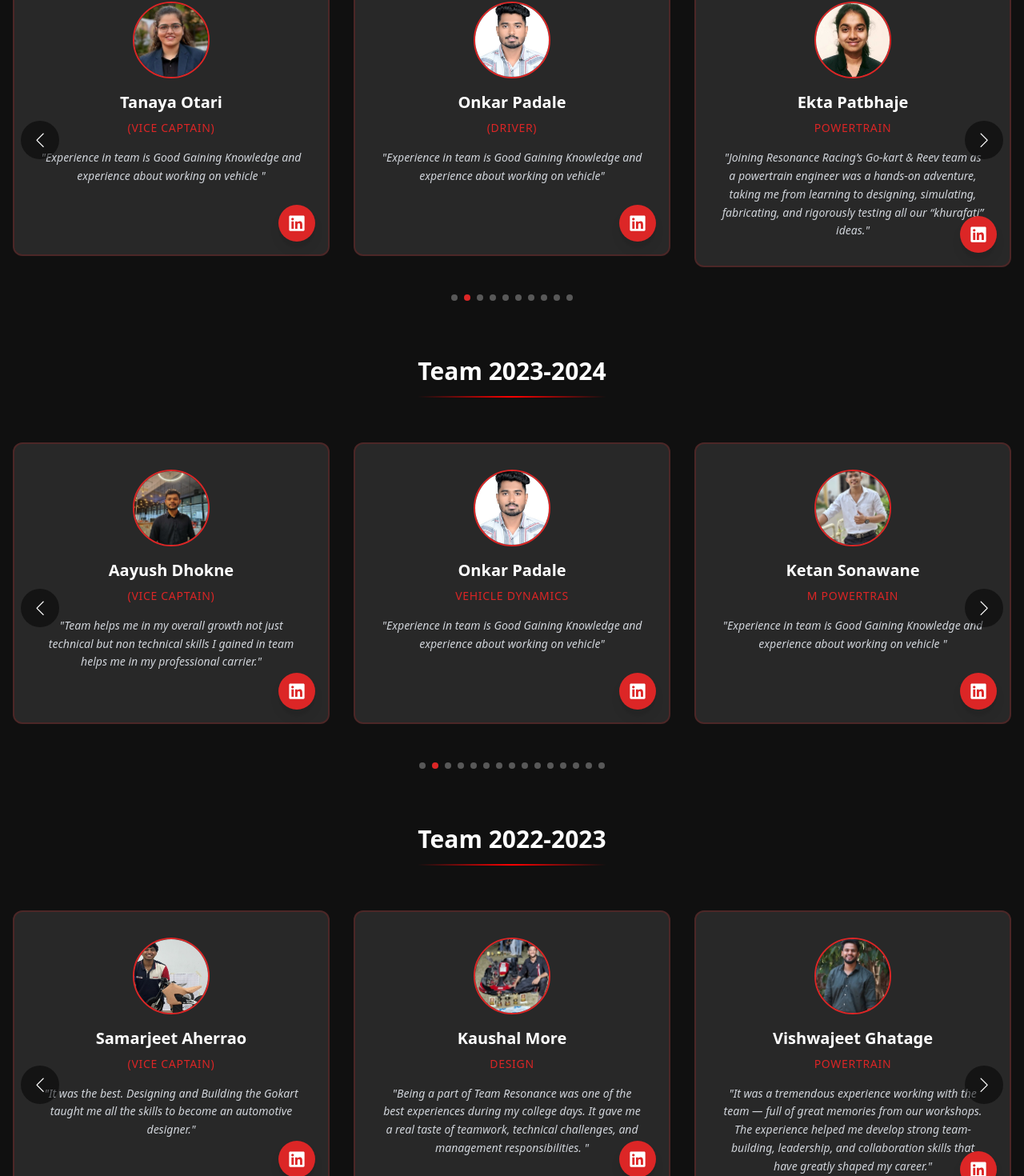
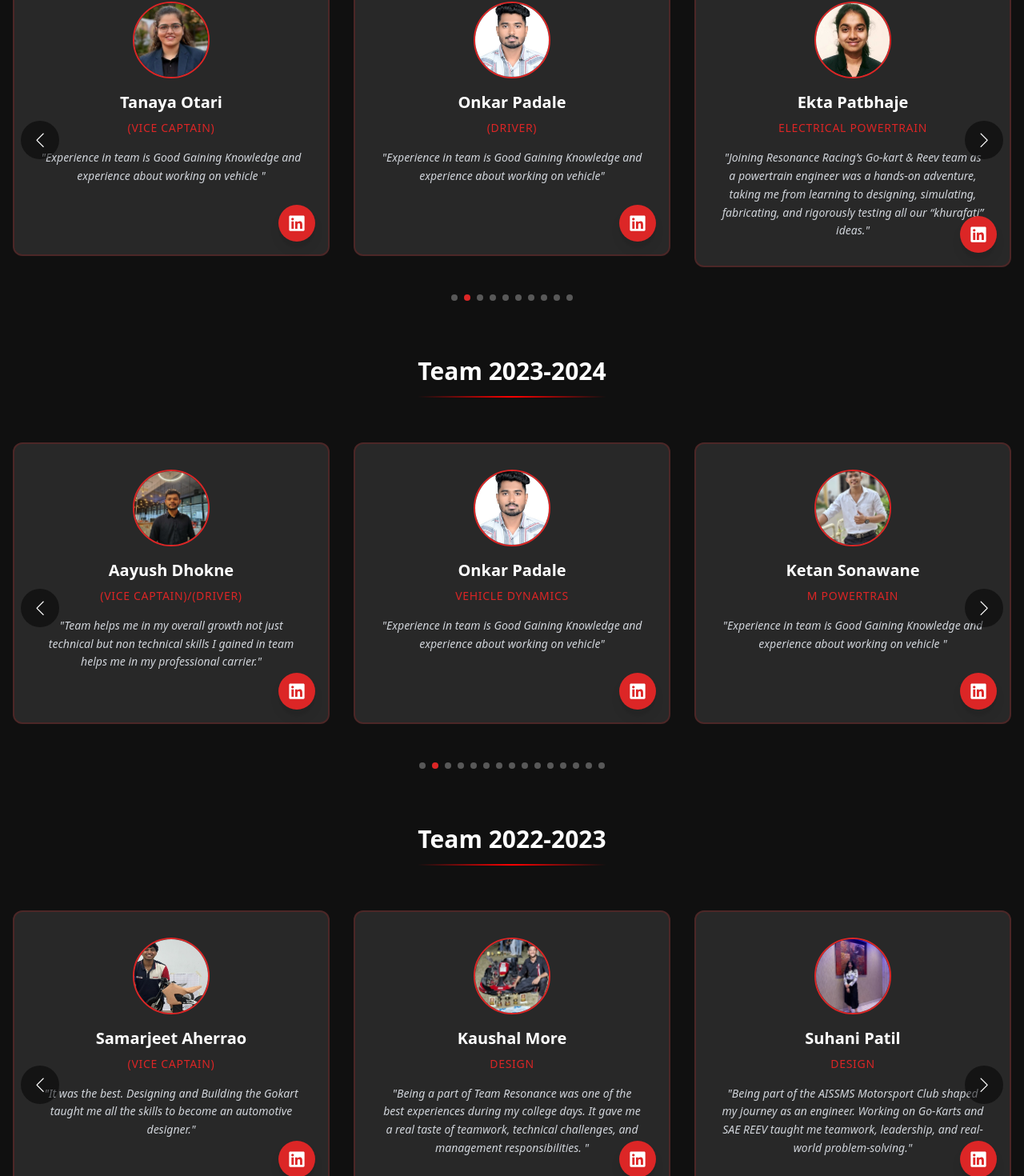
Before and after one commit to resonanceracing19/Reev_Gokart26, a React (Vite) app: page /team1 in a window 1280 px wide. Shown: the part 1212-2682 px from the top of the page at 80% size. Built offline with nearby package versions, Linux system fonts and the light colour scheme.

Commit message:
Update Team1.jsx

```diff
--- a/src/Components/Team2018-2019/Team1.jsx
+++ b/src/Components/Team2018-2019/Team1.jsx
@@ -92,21 +92,21 @@ const team20252026 = [
   },
   {
     name: "Sakshi Patil",
-    position: "Design",
+    position: "Electrical Powertrain",
     image: v9,
     linkedin: "https://www.linkedin.com/in/sakshi-patil-886141378?utm_source=share_via&utm_content=profile&utm_medium=member_ios",
     review: "I learned various technical skills and hands on experience"
   },
   {
     name: "Shivani Patankar",
-    position: "Design",
+    position: "Electrical Powertrain",
     image: v10,
     linkedin: "https://www.linkedin.com/in/shivani-patankar-4b2273378?utm_source=share_via&utm_content=profile&utm_medium=member_android",
     review: " I learned practical engineering skills, teamwork, and how to work under competition pressure.This experience improved my technical knowledge and helped shape my career in the electric vehicle field."
   },
   {
     name: " Aditi Jadhav",
-    position: "Design",
+    position: "Electrical Powertrain",
     image: v5,
     linkedin: "https://www.linkedin.com/in/aditi-jadhav-458065375?utm_source=share_via&utm_content=profile&utm_medium=member_android",
     review: "I learnt to make detailed research on everything so it is  improving my technical knowledge which is very useful for academics and future also .Also gained the skills like problem solving and how to work in team ."
@@ -114,21 +114,21 @@ const team20252026 = [
 
   {
     name: "Kadambari Ovhal",
-    position: "Design",
+    position: "Electrical Powertrain",
     image: v7,
     linkedin: "https://www.linkedin.com/in/kadambari-ovhal-8b99a82aa?utm_source=share_via&utm_content=profile&utm_medium=member_ios",
     review: "I have learned a lot about motorsports, manufacturing, machining, design and analysis software, team building, teamwork, etc."
   },
   {
     name: "Aditya Waghe",
-    position: "Design",
+    position: "Electrical Powertrain",
     image: v6,
     linkedin: "https://www.linkedin.com/in/aditya-waghe-63514b384?utm_source=share_via&utm_content=profile&utm_medium=member_android",
     review: "My experience is so good like I understand what real engineering is and also how to do research about new concepts. There is lots of learning in workshop which helps to build my personality even better."
   },
   {
     name: "Aadesh Mehta ",
-    position: "Design",
+    position: "Electrical Powertrain",
     image: v4,
     linkedin: "https://www.linkedin.com/in/aadesh-mehta-91aa08342?utm_source=share_via&utm_content=profile&utm_medium=member_android",
     review: "My experience is so good like I understand what real engineering is and also how to do research about new concepts. There is lots of learning in workshop which helps to build my personality even better."
@@ -151,7 +151,7 @@ const team20252026 = [
   },
   {
     name: "Vinit Raul ",
-    position: "Vehicle Dynamics",
+    position: "Brakes",
     image: v14,
     linkedin: "https://www.linkedin.com/in/vinit-raul-7b0243258?utm_source=share_via&utm_content=profile&utm_medium=member_ios",
     review: "Experience in team is Good Gaining Knowledge and experience about working on vehicle "
@@ -197,7 +197,7 @@ const team20252026 = [
 const team20242025 = [
   {
     name: "Ketan Sonawane ",
-    position: "M Powertrain",
+    position: "(Team Captain)",
     image: v20,
     linkedin: "https://www.linkedin.com/in/ketan-sonawane-774706285?utm_source=share_via&utm_content=profile&utm_medium=member_ios",
     review: "Experience in team is Good Gaining Knowledge and experience about working on vehicle "
@@ -218,21 +218,21 @@ const team20242025 = [
   },
   {
     name: "Ekta Patbhaje",
-    position: "Powertrain",
+    position: "Electrical Powertrain",
     image: v33,
     linkedin: "https://www.linkedin.com/in/ekta-patbhaje-b43050291?utm_source=share_via&utm_content=profile&utm_medium=member_ios",
     review: "Joining Resonance Racing’s Go-kart & Reev team as a powertrain engineer was a hands-on adventure, taking me from learning to designing, simulating, fabricating, and rigorously testing all our “khurafati” ideas."
   },
   {
     name: "Tanaya Sabade",
-    position: "Design",
+    position: "Electrical Powertrain",
     image: v32,
     linkedin: "https://www.linkedin.com/in/tanaya-sabade-360029291?utm_source=share_via&utm_content=profile&utm_medium=member_ios",
     review: "Being part of the AISSMS Motorsport Club shaped my journey as an engineer. Working on Go-Karts and SAE REEV taught me teamwork, leadership, and real-world problem-solving."
   },
   {
     name: "Prathamesh Malgude ",
-    position: "Powertrain",
+    position: "Electrical Powertrain",
     image: v31,
     linkedin: "#",
     review: "It was a tremendous experience working with the team — full of great memories from our workshops. The experience helped me develop strong team-building, leadership, and collaboration skills that have greatly shaped my career."
@@ -252,18 +252,19 @@ const team20242025 = [
     review: "Leading the team during the 2018-19 season was a journey of innovation and grit."
   },
   {
-    name: "Vinit Raul ",
-    position: "Vehicle Dynamics",
-    image: v14,
-    linkedin: "https://www.linkedin.com/in/vinit-raul-7b0243258?utm_source=share_via&utm_content=profile&utm_medium=member_ios",
-    review: "Experience in team is Good Gaining Knowledge and experience about working on vehicle "
-  },
-  {
     name: "Anurag Kedar",
     position: "Design",
     image: v21,
     linkedin: "https://www.linkedin.com/in/anurag-kedar-0502461b1?utm_source=share_via&utm_content=profile&utm_medium=member_ios",
     review: "The integration of our custom BMS was a breakthrough for the team's performance."
+  },
+
+  {
+    name: "Vinit Raul ",
+    position: "Brakes",
+    image: v14,
+    linkedin: "https://www.linkedin.com/in/vinit-raul-7b0243258?utm_source=share_via&utm_content=profile&utm_medium=member_ios",
+    review: "Experience in team is Good Gaining Knowledge and experience about working on vehicle "
   },
 
 
@@ -281,7 +282,7 @@ const team20232024 = [
   },
   {
     name: "Aayush Dhokne",
-    position: "(Vice Captain)",
+    position: "(Vice Captain)/(Driver)",
     image: v27,
     linkedin: "https://www.linkedin.com/in/aayush-dhokne-65b47a213?utm_source=share_via&utm_content=profile&utm_medium=member_ios",
     review: "Team helps me in my overall growth not just technical but non technical skills I gained in team helps me in my professional carrier."
@@ -310,34 +311,27 @@ const team20232024 = [
   },
   {
     name: "Prathamesh Malgude ",
-    position: "Powertrain",
+    position: "Electrical Powertrain",
     image: v31,
     linkedin: "#",
     review: "It was a tremendous experience working with the team — full of great memories from our workshops. The experience helped me develop strong team-building, leadership, and collaboration skills that have greatly shaped my career."
   },
   {
-    name: "Tanaya Otari ",
-    position: "Break",
-    image: v13,
-    linkedin: "https://www.linkedin.com/in/tanaya-otari-760606290?utm_source=share_via&utm_content=profile&utm_medium=member_ios",
-    review: "Experience in team is Good Gaining Knowledge and experience about working on vehicle "
-  },
-  {
     name: "Tanaya Sabade",
-    position: "Design",
+    position: "Electrical Powertrain",
     image: v32,
     linkedin: "https://www.linkedin.com/in/tanaya-sabade-360029291?utm_source=share_via&utm_content=profile&utm_medium=member_ios",
     review: "Being part of the AISSMS Motorsport Club shaped my journey as an engineer. Working on Go-Karts and SAE REEV taught me teamwork, leadership, and real-world problem-solving."
   },
 
+
   {
     name: "Ekta Patbhaje",
-    position: "Powertrain",
+    position: "Electrical Powertrain",
     image: v33,
     linkedin: "https://www.linkedin.com/in/ekta-patbhaje-b43050291?utm_source=share_via&utm_content=profile&utm_medium=member_ios",
     review: "Joining Resonance Racing’s Go-kart & Reev team as a powertrain engineer was a hands-on adventure, taking me from learning to designing, simulating, fabricating, and rigorously testing all our “khurafati” ideas."
   },
-
   {
     name: "Manoj Gore",
     position: "Vehicle Dynamics",
@@ -345,6 +339,15 @@ const team20232024 = [
     linkedin: "https://www.linkedin.com/in/manoj-gore-674907268?utm_source=share_via&utm_content=profile&utm_medium=member_ios",
     review: "Being part of the Resonance Racing team is most transformative experiences of my engineering. It provided me with a deep, practical understanding of how theoretical vehicle dynamics translate into real-world performance."
   },
+  {
+    name: "Tanaya Otari ",
+    position: "Brakes",
+    image: v13,
+    linkedin: "https://www.linkedin.com/in/tanaya-otari-760606290?utm_source=share_via&utm_content=profile&utm_medium=member_ios",
+    review: "Experience in team is Good Gaining Knowledge and experience about working on vehicle "
+  },
+
+
 
   {
     name: "Gaurang Gujarthi",
@@ -355,7 +358,7 @@ const team20232024 = [
   },
   {
     name: "Vinit Raul ",
-    position: "Vehicle Dynamics",
+    position: "Brakes",
     image: v14,
     linkedin: "https://www.linkedin.com/in/vinit-raul-7b0243258?utm_source=share_via&utm_content=profile&utm_medium=member_ios",
     review: "Experience in team is Good Gaining Knowledge and experience about working on vehicle "
@@ -401,10 +404,17 @@ const team20222023 = [
   },
   {
     name: "Kaushal More",
-    position: "DESIGN",
+    position: "Design",
     image: v24,
     linkedin: "https://www.linkedin.com/in/kaushal-more-a36446224?utm_source=share_via&utm_content=profile&utm_medium=member_ios",
     review: "Being a part of Team Resonance was one of the best experiences during my college days. It gave me a real taste of teamwork, technical challenges, and management responsibilities. "
+  },
+  {
+    name: "Suhani Patil",
+    position: "Design",
+    image: v25,
+    linkedin: "https://www.linkedin.com/in/suhani-patil-110208225?utm_source=share_via&utm_content=profile&utm_medium=member_ios",
+    review: "Being part of the AISSMS Motorsport Club shaped my journey as an engineer. Working on Go-Karts and SAE REEV taught me teamwork, leadership, and real-world problem-solving."
   },
   {
     name: "Vishwajeet Ghatage ",
@@ -413,13 +423,7 @@ const team20222023 = [
     linkedin: "https://www.linkedin.com/in/vishvajeet-ghatage?utm_source=share_via&utm_content=profile&utm_medium=member_ios",
     review: "It was a tremendous experience working with the team — full of great memories from our workshops. The experience helped me develop strong team-building, leadership, and collaboration skills that have greatly shaped my career."
   },
-  {
-    name: "Suhani Patil",
-    position: "Design",
-    image: v25,
-    linkedin: "https://www.linkedin.com/in/suhani-patil-110208225?utm_source=share_via&utm_content=profile&utm_medium=member_ios",
-    review: "Being part of the AISSMS Motorsport Club shaped my journey as an engineer. Working on Go-Karts and SAE REEV taught me teamwork, leadership, and real-world problem-solving."
-  },
+
   {
     name: "Aayush Dhokne",
     position: "Powertrain",
@@ -436,7 +440,7 @@ const team20222023 = [
   },
   {
     name: "Shreeyash Chandgude",
-    position: "Powertrain",
+    position: "Electrical Powertrain",
     image: v29,
     linkedin: "https://www.linkedin.com/in/shreeyash-chandgude-407aa115a?utm_source=share_via&utm_content=profile&utm_medium=member_ios",
     review: "Being a part of the Resonance Racing Club as a Powertrain Engineer. I actively participated in REEV and Go-Kart events, where I got the opportunity to apply my academic knowledge to real-world engineering challenges.  "
```
